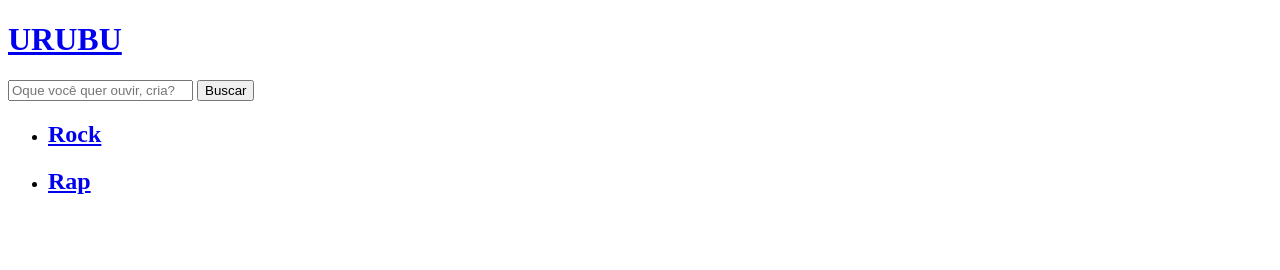
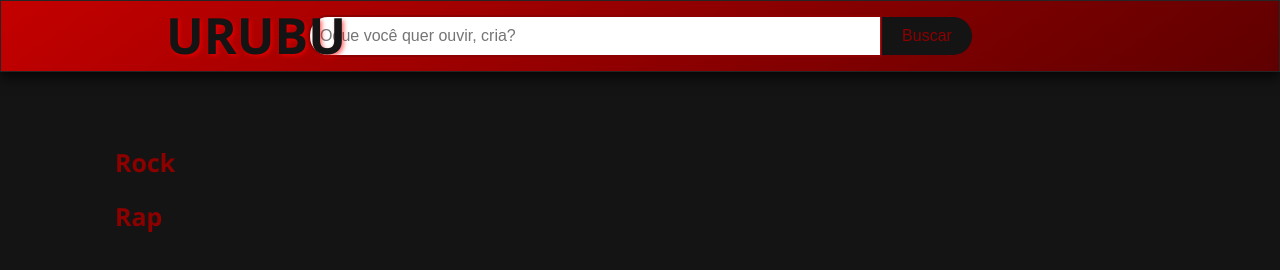
Before and after one commit to Gabriel-Maciel-Costa/URUBU---Musicas, a plain HTML site: page index.html in a window 1280 px wide. Drawn offline with Linux system fonts and the light colour scheme.

Commit message:
Update index.html

```diff
--- a/index.html
+++ b/index.html
@@ -10,7 +10,7 @@
 
     <title>URUBU</title>
 
-    <link rel="stylesheet" href="Urubu - Style.css">
+    <link rel="stylesheet" href="css/Urubu - Style.css">
 
     <link rel="icon" href="URUBU.ico" type="image/x-icon">
 
```
